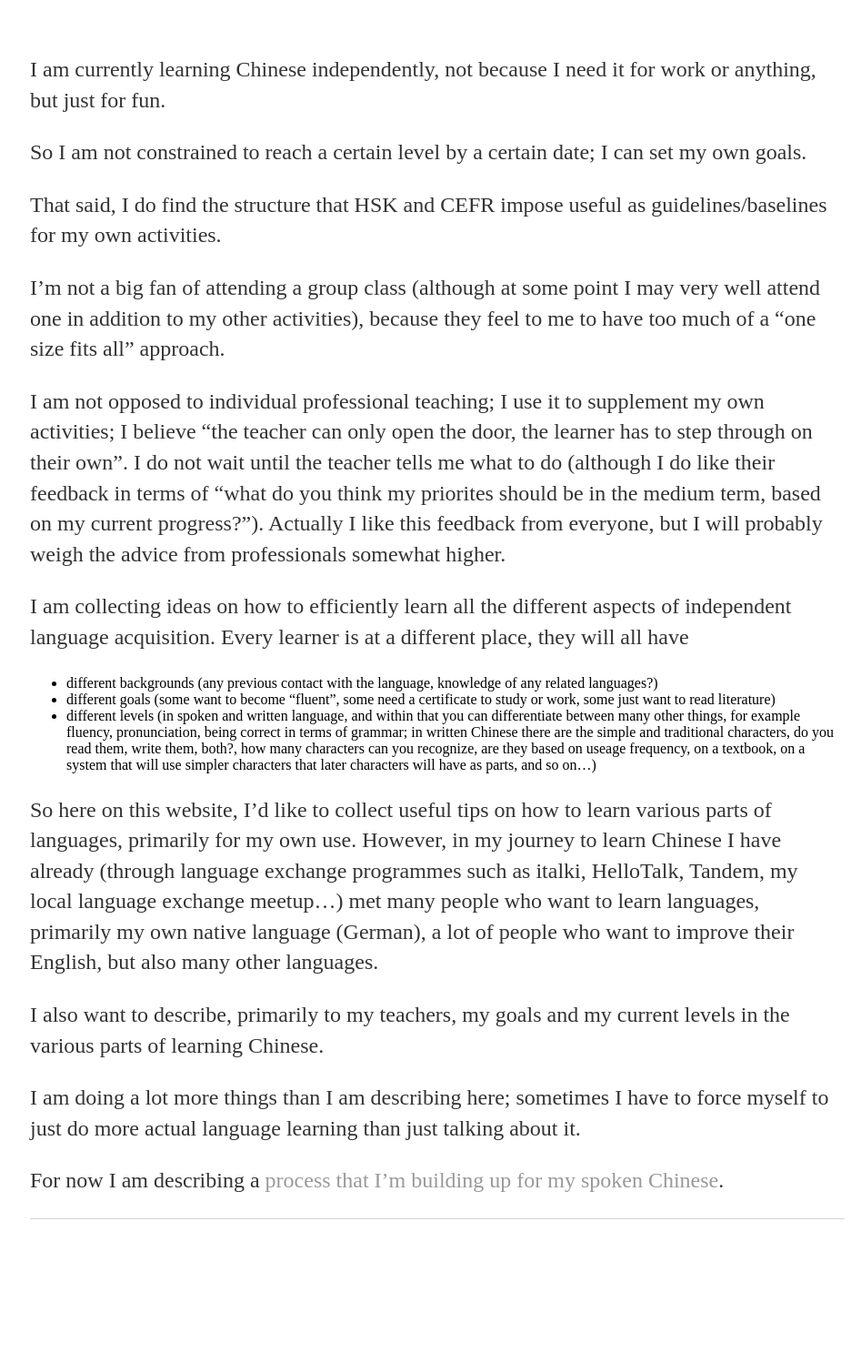
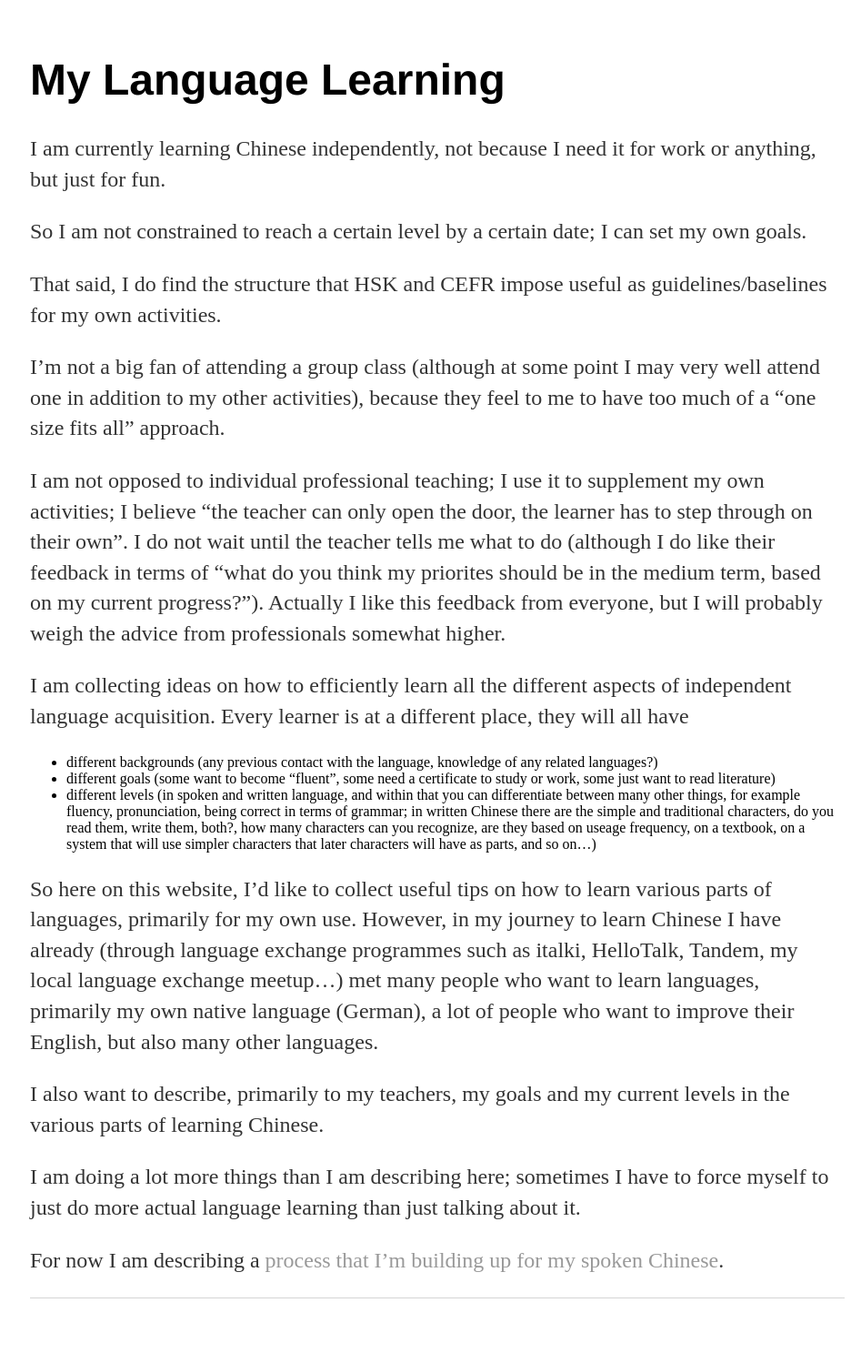
Before and after one commit to nczempin/ll, a Jekyll site: the page built from index.md, in a window 1280 px wide. Shown: the whole page at 91% size, without its empty margins (159-1106 px from the left). Built offline with Jekyll 4.4.1, drawn with Linux system fonts in a browser that asks for light colours; before the commit the page ends 1400 px from its top, so only the background shows below that.

Commit message:
Update index.md

```diff
--- a/index.md
+++ b/index.md
@@ -2,6 +2,7 @@
 layout: default
 title: "Language Learning"
 ---
+# My Language Learning
 
 I am currently learning Chinese independently, not because I need it for work or anything, but just for fun.
 
```
